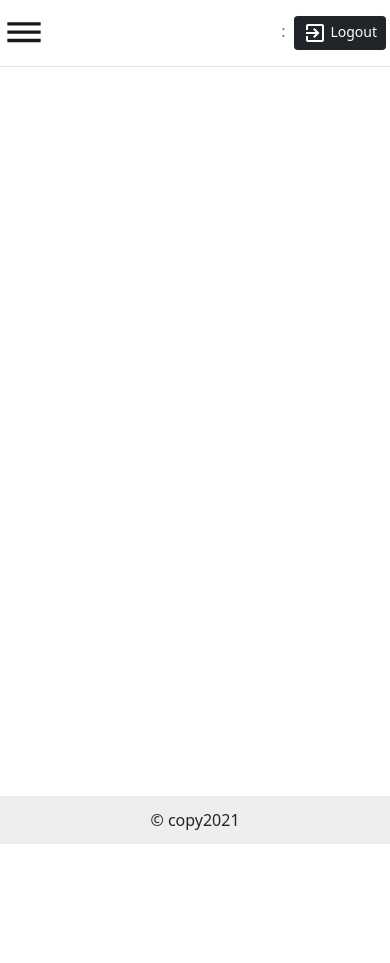
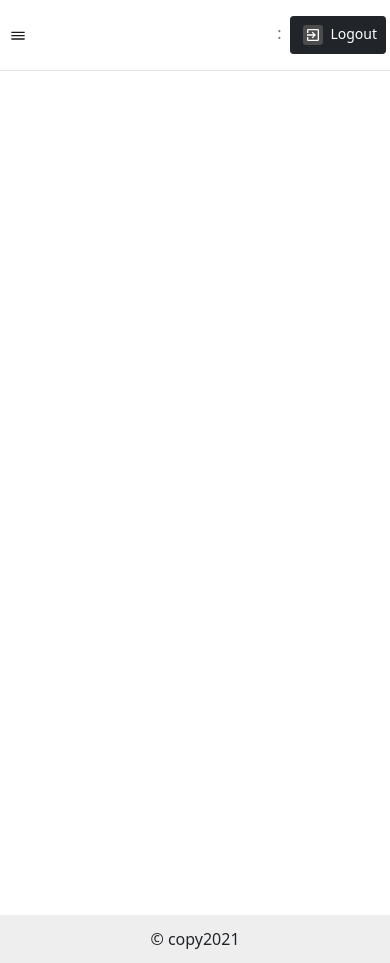
Before and after one commit to The-manpreet-singh/resulting-ui, a React (Create React App) app: page / in a window 390 px wide. Before the commit the page ends 911 px from the top, so only its background shows below. Built offline with nearby package versions, Linux system fonts and the light colour scheme; sample sign-in values are in the browser's storage.

Commit message:
dashboart Navbar icon css updated and mobile view  problem fixed

```diff
--- a/src/components/Home.css
+++ b/src/components/Home.css
@@ -3,7 +3,6 @@
     margin: 0;
     padding: 0;
 }
-
 ul {
 
     list-style-type: none;
@@ -19,15 +18,13 @@ ul {
 
   li a {
     display: block;
-    color: #000;
+    color: #8e94a9;
     padding: 8px 16px;
     text-decoration: none;
+    font-size: 12px;
   }
 
-  li a.active {
-    background-color: #e2e2e2;
-    color:#444;
-  }
+
 
   li a:hover:not(.active) {
     background-color: #555;
@@ -36,6 +33,7 @@ ul {
 
   .b-border{
       border-bottom: 1px solid rgba(209, 209, 209, 0.616);
+
   }
   .container-fluid{
     padding-left: 0;
@@ -47,8 +45,8 @@ ul {
  padding: 12px;
   }
   @media screen and (max-width: 600px) {
-    .container-fluid{
-      padding-right: 0;
+    .container-fluid,.container{
+      padding-right: 0 !important;
 
     }
 
@@ -58,23 +56,27 @@ ul {
       list-style-type: none;
       margin: 0;
       padding: 0;
-      margin-bottom:-25px
+      margin-bottom:-25px;
+      font-size: 12px;
     }
   }
-  .f-box{
+  /* .f-box{
     position: fixed;
     bottom: 0;
     width: 100%;
-  }
+  } */
   .row{
     margin-left: 0px !important;
     margin-right: 0px!important;
     padding: 0 !important;
   }
   .col-md-2{
-    background-color: rgb(248, 248, 248);
+    background-color: #181824;
     padding: 0;
 
+  }
+  .offcanvas.show{
+  background-color: #181824;
   }
   .login-box{
     position: absolute;
@@ -83,3 +85,36 @@ ul {
     transform: translate(-50%,-50%);
 
   }
+.slide-left{
+  height: 100vh;
+}
+.row{
+  --bs-gutter-x: 0px !important;
+}
+#right-box{
+  height: 100vh;
+}
+.admin-text{
+  font-weight: 800;
+  color: #555;
+}
+.container, .container-fluid, .container-lg, .container-md, .container-sm, .container-xl, .container-xxl{
+  padding-right: 0px !important;
+}
+.div_line{
+  color: aliceblue;
+}
+.toggle{
+  background-color: rgba(77, 77, 77, 0) !important;
+  font-size:40px !important;;
+}
+/* icon size */
+.MuiSvgIcon-root {
+  fill: currentColor;
+  width: 20px !important;
+  height: 20px!important;
+  background-color: rgb(77, 77, 77);
+  padding: 2px;
+  margin: 4px;
+  border-radius: 3px;
+}
--- a/src/components/Home.js
+++ b/src/components/Home.js
@@ -15,6 +15,8 @@ import TableChartIcon from '@material-ui/icons/TableChart';
 import SportsEsportsIcon from '@material-ui/icons/SportsEsports';
 import SportsVolleyballIcon from '@material-ui/icons/SportsVolleyball';
 import FormatIndentDecreaseIcon from '@material-ui/icons/FormatIndentDecrease';
+import SettingsIcon from '@material-ui/icons/Settings';
+import QueueIcon from '@material-ui/icons/Queue';
 import VideogameAssetIcon from '@material-ui/icons/VideogameAsset';
 import { useTheme } from '@material-ui/core'
 import { useMediaQuery } from '@material-ui/core';
@@ -27,10 +29,13 @@ export const Home = (props) => {
     return(
 <>
 <ul>
-  <li><Link className="active" to="/dashboard"><TableChartIcon></TableChartIcon> dashboard</Link></li>
+  <li><Link  to="/dashboard"><TableChartIcon></TableChartIcon> dashboard</Link></li>
   <li><Link to="/sport"><SportsEsportsIcon></SportsEsportsIcon> Sport</Link></li>
   <li><Link to="/tournament"><SportsVolleyballIcon></SportsVolleyballIcon>Tournament</Link></li>
   <li><Link to="/category"><FormatIndentDecreaseIcon></FormatIndentDecreaseIcon>Category</Link></li>
+  <li><Link to=""><QueueIcon></QueueIcon>Add Option</Link></li>
+  <li><Link to=""><SettingsIcon></SettingsIcon>Setting</Link></li>
+  <hr className="div_line" />
 </ul>
 
 </>
@@ -45,11 +50,11 @@ export const Home = (props) => {
     return(
       <>
 
-      <DehazeIcon style={{fontSize:"40px"}} onClick={handleShow}></DehazeIcon>
+      <DehazeIcon className="toggle" onClick={handleShow}></DehazeIcon>
 
       <Offcanvas show={show} onHide={handleClose}>
         <Offcanvas.Header closeButton>
-          <Offcanvas.Title>Admin Dashboard</Offcanvas.Title>
+          <Offcanvas.Title className="admin-text">Admin Dashboard</Offcanvas.Title>
         </Offcanvas.Header>
         <Offcanvas.Body>
         <ul>
@@ -57,6 +62,9 @@ export const Home = (props) => {
        <li  onClick={handleClose}><Link to="/sport"><SportsEsportsIcon></SportsEsportsIcon> Sport</Link></li>
         <li  onClick={handleClose}><Link to="/tournament"><SportsVolleyballIcon></SportsVolleyballIcon>Tournament</Link></li>
        <li  onClick={handleClose} ><Link to="/category"><FormatIndentDecreaseIcon></FormatIndentDecreaseIcon>Category</Link></li>
+       <li><Link to=""><QueueIcon></QueueIcon>Add Option</Link></li>
+       <li><Link to=""><SettingsIcon></SettingsIcon>Setting</Link></li>
+       <hr className="div_line" />
       </ul>
         </Offcanvas.Body>
       </Offcanvas>
@@ -82,7 +90,7 @@ export const Home = (props) => {
     <div className="b-border">
     <Navbar className="Nav-res">
 
-    <Navbar.Brand > {chk==true?<Show/>:"Admin Dashboard"} </Navbar.Brand>
+    <Navbar.Brand  className="admin-text">  {chk==true?<Show/>:"Admin Dashboard"} </Navbar.Brand>
     <Navbar.Toggle />
     <Navbar.Collapse className="justify-content-end">
       <Navbar.Text>
@@ -98,9 +106,10 @@ export const Home = (props) => {
 <div >
   <div className="container-fluid">
   <Row>
-    <Col xs={12} md={2} xl={2}  >
-    {chk==true?"":<LeftNav/>}
-    </Col>
+  {chk==true? " ":<Col md={2} xl={2} className="slide-left" >
+    {chk==true? " ":<LeftNav/>}
+    </Col>}
+
     <Col xs={12} xl={10} md={10} id="right-box" >
     <div >
           <Switch>
@@ -112,16 +121,17 @@ export const Home = (props) => {
           </Switch>
         </div>
 
+
     </Col>
-
+    <div className="text-center f-box">
+ &copy; copy2021
+</div>
   </Row>
   </div>
 
 
 </div>
-<div className="text-center f-box">
- &copy; copy2021
-</div>
+
       </Router>
 
     </>
```
